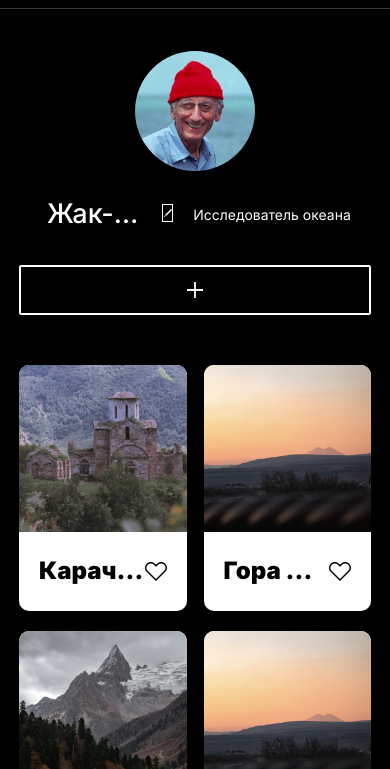
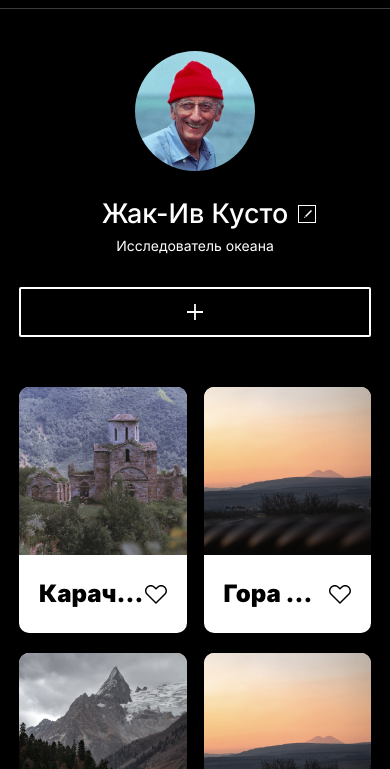
Before and after one commit to StevkaRagimova/1, a plain HTML site: page index.html in a window 390 px wide. Shown: the part 75-844 px from the top of the page. Drawn offline with Linux system fonts and the light colour scheme.

Commit message:
refactoring 3

```diff
--- a/blocks/profile/__edit-button/profile__edit-button.css
+++ b/blocks/profile/__edit-button/profile__edit-button.css
@@ -6,7 +6,8 @@
   background-size: 10px 10px;
   transition: 0.3s ease-in-out;
   cursor: pointer;
-  padding: 0;
+  margin-top: 4px;
+  flex-shrink: 0;
 }
 
 .profile__edit-button:hover {
--- a/blocks/profile/__info/profile__info.css
+++ b/blocks/profile/__info/profile__info.css
@@ -1,19 +1,18 @@
 .profile__info {
-  width: calc(100% - 330px);
-  box-sizing: border-box;
-  display: grid;
-  justify-content: start;
-  align-items: center;
-  grid-template-columns: auto 1fr;
+	width: calc(100% - 330px);
+    margin-right: auto;
 }
 
 @media screen and (max-width: 767px) {
 .profile__info {
-  padding-left: 0;
-  width: 100%;
-  justify-content: center;
+  width: 80%;
+  margin: 0 auto;
   text-align: center;
   padding-bottom: 32px;
-  display: flex;
 }
 }
+@media screen and (max-width: 400px) {
+	.profile__info {
+	width: 100%;
+	}
+}
--- a/blocks/profile/__name/profile__name.css
+++ b/blocks/profile/__name/profile__name.css
@@ -1,9 +1,9 @@
 .profile__name {
 color: #ffffff;
     font-size: 42px;
-  line-height: 1.4;
+    line-height: 1.2;
     font-weight: 500;
-  margin: 0 25px 0 0;
+    margin: 0 19px 0 0;
     overflow: hidden;
     text-overflow: ellipsis;
     white-space: nowrap;
@@ -12,13 +12,12 @@
 @media screen and (max-width: 767px) {
 .profile__name {
     font-size: 40px;
-    max-width: calc(100% - 50px);
 }
 }
 
 @media screen and (max-width: 400px) {
   .profile__name {
       font-size: 27px;
-      margin: 2px 10px 0 28px;
+      margin: 5px 10px 0 28px;
   }
 }
--- a/blocks/profile/__workplace/profile__workplace.css
+++ b/blocks/profile/__workplace/profile__workplace.css
@@ -3,11 +3,10 @@
   font-size: 18px;
   line-height: 1.2;
   font-weight: normal;
-  margin: 3px 0 0;
+  margin: 0;
   overflow: hidden;
   text-overflow: ellipsis;
   white-space: nowrap;
-  grid-column: span 2;
   width: 100%;
 
 }
@@ -15,6 +14,5 @@
 @media screen and (max-width: 400px) {
   .profile__workplace {
       font-size: 14px;
-      margin-top: 5px;
   }
 }
--- /dev/null
+++ b/blocks/profile/__wrapper/profile__wrapper.css
@@ -0,0 +1,13 @@
+.profile__wrapper {
+  display: flex;
+  align-items: center;
+  white-space: nowrap;
+  margin-bottom: 8px;
+}
+
+@media screen and (max-width: 767px) {
+.profile__wrapper {
+    font-size: 40px;
+   justify-content: center;
+}
+}
--- a/index.html
+++ b/index.html
@@ -16,8 +16,10 @@
                 <section class="profile">
                     <img class="profile__avatar" src="./images/avatar.png" alt="Жак-Ив Кусто" />
                     <div class="profile__info">
-                        <h1 class="profile__name">Жак-Ив Кусто</h1>
-                        <button class="profile__edit-button" type="button"></button>
+						<div class="profile__wrapper">
+							<h1 class="profile__name">Жак-Ив Кусто</h1>
+							<button class="profile__edit-button" type="button"></button>
+						</div>
                         <p class="profile__workplace">Исследователь океана</p>
                     </div>
                     <button class="profile__add-button" type="button"></button>
--- a/pages/index.css
+++ b/pages/index.css
@@ -19,6 +19,8 @@
 @import url(../blocks/profile/__name/profile__name.css);
 
 @import url(../blocks/profile/__workplace/profile__workplace.css);
+
+@import url(../blocks/profile/__wrapper/profile__wrapper.css);
 
 @import url(../blocks/profile/__add-button/profile__add-button.css);
 
```
Lines whose indentation alone changed are shown as unchanged.
